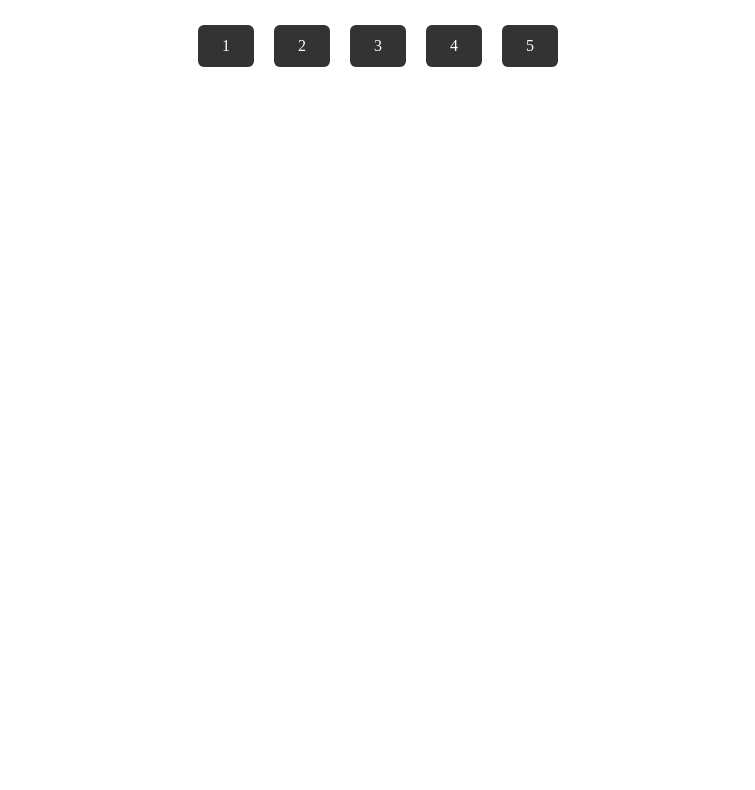
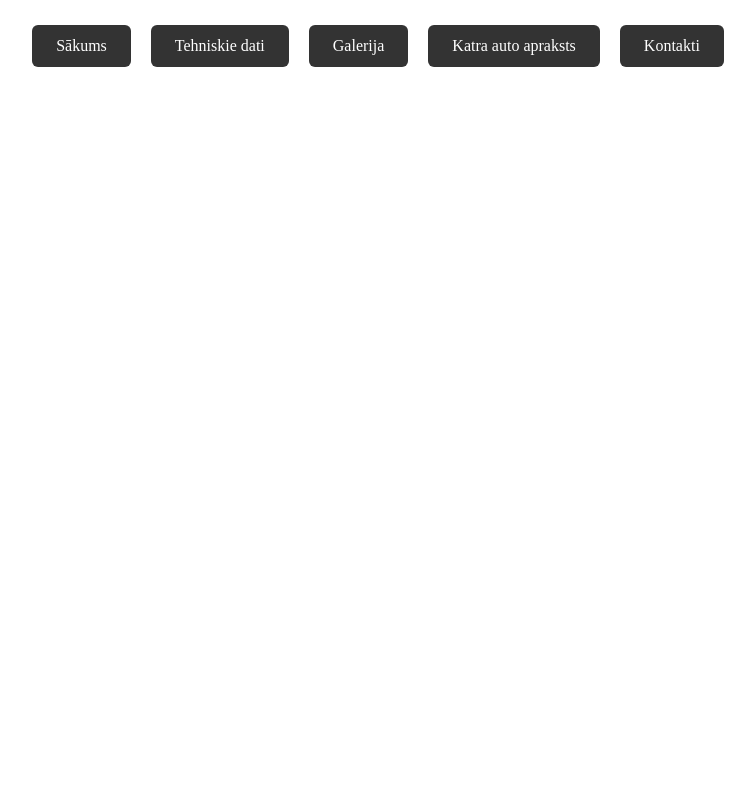
Before and after one commit to MarkussK7/Praktiskais_darbs, a plain HTML site: page 2.html/index.html in a window 1280 px wide. Shown: the part 170-960 px from the top of the page, without its empty margins (262-1017 px from the left). Drawn offline with Linux system fonts and the light colour scheme.

Commit message:
Update index.html

```diff
--- a/2.html/index.html
+++ b/2.html/index.html
@@ -45,11 +45,11 @@
 
   <h1>Automašīnas</h1>
 
-  <a class="button" href="#part1">1</a>
-  <a class="button" href="#part2">2</a>
-  <a class="button" href="#part3">3</a>
-  <a class="button" href="#part4">4</a>
-  <a class="button" href="#part5">5</a>
+  <a class="button" href="#part1">Sākums</a>
+  <a class="button" href="#part2">Tehniskie dati</a>
+  <a class="button" href="#part3">Galerija</a>
+  <a class="button" href="#part4">Katra auto apraksts</a>
+  <a class="button" href="#part5">Kontakti</a>
 
   <div class="part" id="part1"></div>
   <div class="part" id="part2"></div>
```
